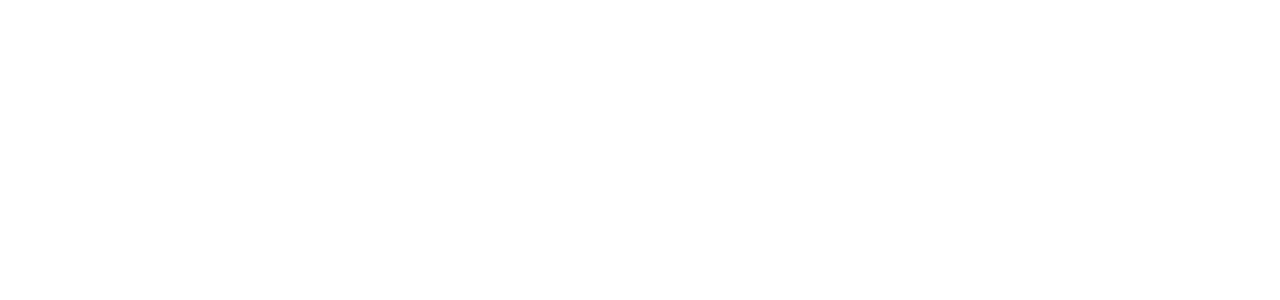
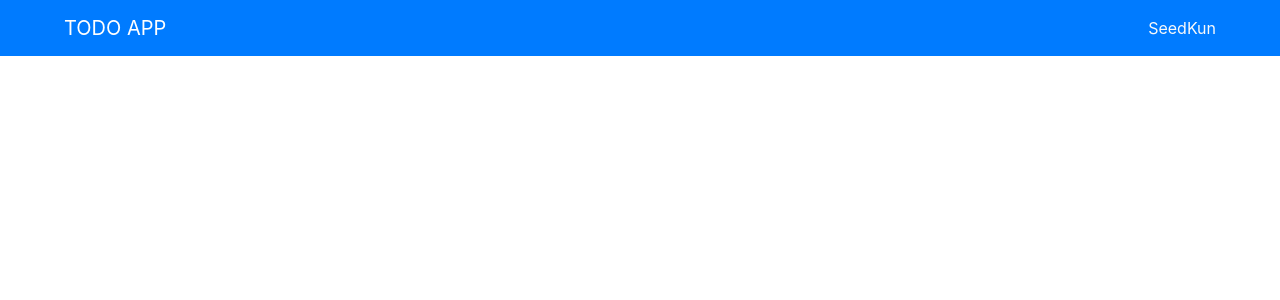
Before and after one commit to ytm2103/PHP_OOP, a PHP site: page / in a window 1280 px wide. Before the commit the part shown is empty. Shown: the top 300 px of the page. Run offline with PHP 8.4, Linux system fonts and the light colour scheme.

Commit message:
create header

```diff
--- a/index.php
+++ b/index.php
@@ -10,7 +10,19 @@
     <link rel="stylesheet" href="assets/css/style.css">
 </head>
 <body>
+    <header class="px-5 bg-primary">
+        <nav class="navbar navbar-dark">
+            <a href="index.php" class="navbar-brand">TODO APP</a>
+            <div class="justify-content-end">
+                <span class="text-light">
+                    SeedKun
+                </span>
+            </div>
+        </nav>
+    </header>
+    <main>
 
+    </main>
 
     <script src="assets/js/app.js"></script>
 </body>
```
